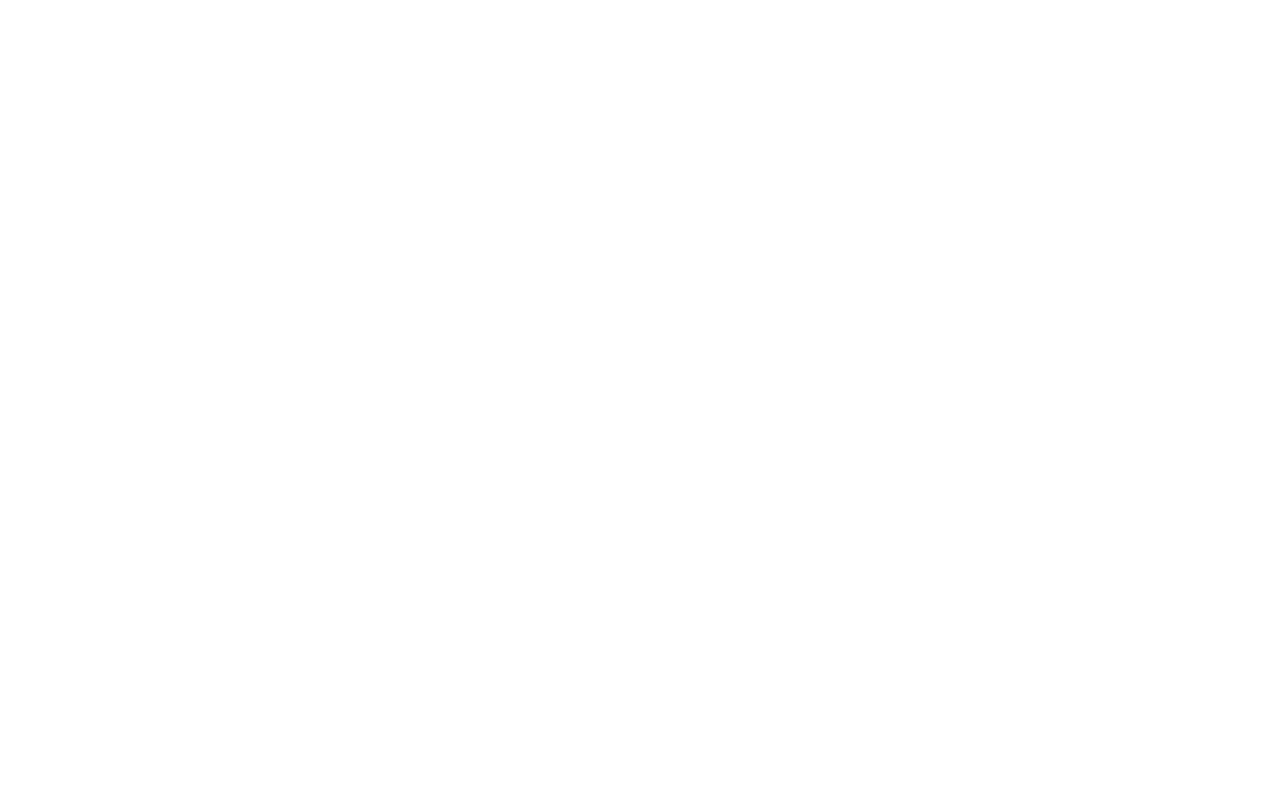
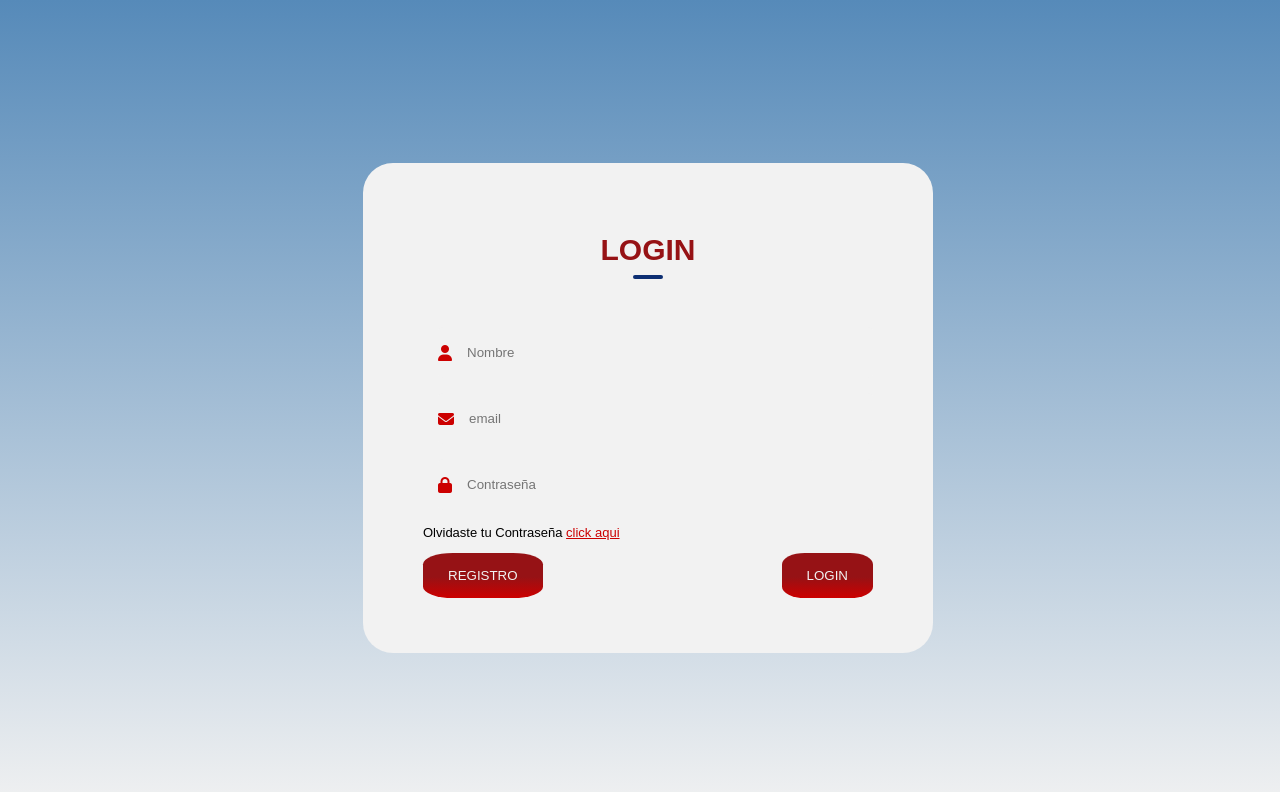
Before and after one commit to FabLog31/Die-Cast-Market, a plain HTML site: page pages/login.html in a window 1280 px wide. Drawn offline with Linux system fonts and the light colour scheme.

Commit message:
Login [actualizacion]

```diff
--- a/pages/contactanos.html
+++ b/pages/contactanos.html
@@ -5,7 +5,7 @@
     <meta charset="UTF-8">
     <meta name="viewport" content="width=device-width, initial-scale=1.0">
     <title>Contactanos</title>
-    <link rel="stylesheet" href="Styles/Styles.css">
+    <link rel="stylesheet" href="styles/contactanos.css">
     <script src="./Cosas.js"></script>
     <link rel="stylesheet" href="https://cdnjs.cloudflare.com/ajax/libs/font-awesome/6.4.0/css/all.min.css"
         integrity="sha512-iecdLmaskl7CVkqkXNQ/ZH/XLlvWZOJyj7Yy7tcenmpD1ypASozpmT/E0iPtmFIB46ZmdtAc9eNBvH0H/ZpiBw=="
--- a/pages/login.html
+++ b/pages/login.html
@@ -0,0 +1,57 @@
+<!-- Hola we :) -->
+
+<!DOCTYPE html>
+<html lang="en">
+
+<head>
+    <meta charset="UTF-8">
+    <meta name="viewport" content="width=device-width, initial-scale=1.0">
+    <title>Login</title>
+    <link rel="stylesheet" href="../styles/login.css">
+    <script async src="../scripts/login.js"></script>
+    <link rel="stylesheet" href="https://cdnjs.cloudflare.com/ajax/libs/font-awesome/6.4.0/css/all.min.css"
+        integrity="sha512-iecdLmaskl7CVkqkXNQ/ZH/XLlvWZOJyj7Yy7tcenmpD1ypASozpmT/E0iPtmFIB46ZmdtAc9eNBvH0H/ZpiBw=="
+        crossorigin="anonymous" referrerpolicy="no-referrer" />
+</head>
+
+<body>
+
+    <div class="container">
+        <div class="form-content">
+            <h1>LOGIN</h1>
+            <form>
+                <div class="input-group">
+                    <div class="input-fielt">
+                        <i class="fa-solid fa-user"></i>
+                        <input type="text" placeholder="Nombre">
+                    </div>
+
+                    <div class="input-group">
+                        <div class="input-fielt">
+                            <i class="fa-solid fa-envelope"></i>
+                            <input type="email" placeholder="email">
+                        </div>
+
+                        <div class="input-group">
+                            <div class="input-fielt">
+                                <i class="fa-solid fa-lock"></i>
+                                <input type="password" placeholder="Contraseña">
+                            </div>
+                            <div>
+                                <p>Olvidaste tu Contraseña <a href="#">click aqui</a></p>
+                            </div>
+                            <div class="btn-fielt">
+                                <button id="signUp" type="button">REGISTRO</button>
+                                <button id="signIn" type="button" class="disable">LOGIN</button>
+                            </div>
+
+                        </div>
+                    </div>
+            </form>
+        </div>
+    </div>
+
+
+</body>
+
+</html>
--- /dev/null
+++ b/scripts/login.js
@@ -0,0 +1,23 @@
+
+// Objeto que simula una base de datos de usuarios
+const usersDB = {
+    "usuario1": "contraseña1",
+    "usuario2": "contraseña2"
+};
+
+// Función para manejar el inicio de sesión
+function login() {
+    const usernameInput = document.getElementById('username').value;
+    const passwordInput = document.getElementById('password').value;
+    const message = document.getElementById('message');
+
+    // Validar si el usuario existe y la contraseña es correcta
+    if (usersDB[usernameInput] && usersDB[usernameInput] === passwordInput) {
+        message.style.color = "green";
+        message.textContent = "¡Inicio de sesión exitoso!";
+        // Redirigir o realizar otra acción aquí
+    } else {
+        message.style.color = "red";
+        message.textContent = "Usuario o contraseña incorrectos.";
+    }
+}
--- a/styles/contactanos.css
+++ b/styles/contactanos.css
@@ -76,8 +76,6 @@ body {
     height: auto;
     border-radius: 20px;
 }
-
-
 
 
 
--- a/styles/login.css
+++ b/styles/login.css
@@ -0,0 +1,122 @@
+/* Estilos */
+:root {
+    --primaryColor: #0D2F73;
+    --secondaryColor: #568AB9;
+    --tertiaryColor: #961215;
+    --quaternaryColor: #cc0000;
+    --backgroundColor: #F2F2F2;
+    --textColor: #0D2F73;
+    --tipography: "Exo 2", sans-serif;
+}
+
+body {
+    background-image: linear-gradient(180deg, rgba(86, 138, 185, 1), rgba(242, 242, 242, 1) 100%);
+    font-family: var(--tipography);
+    width: 100%;
+    height: 100vh;
+    display: flex;
+    justify-content: center;
+    align-items: center;
+}
+
+
+.container {
+    width: 100%;
+    height: 100vh;
+    display: flex;
+    align-items: center;
+    justify-content: center;
+}
+
+.form-content {
+    width: 100%;
+    max-width: 450px;
+    height: 370px;
+    background-color: #F2F2F2;
+    padding: 50px 60px 70px;
+    text-align: center;
+    border-radius: 30px;
+}
+
+.form-content h1 {
+    font-size: 30px;
+    margin-bottom: 60px;
+    color: #961215;
+    position: relative;
+}
+
+.form-content h1::after {
+    content: '';
+    width: 30px;
+    height: 4px;
+    border-radius: 3px;
+    background: #0D2F73;
+    position: absolute;
+    bottom: -12px;
+    left: 50%;
+    transform: translateX(-50%);
+}
+
+.input-fielt {
+    background-color: #F2F2F2;
+    margin: 15px 0;
+    border-radius: 5px;
+    display: flex;
+    align-items: center;
+    transition: max-height 05s;
+    overflow: hidden;
+}
+
+
+input {
+    width: 100%;
+    background: transparent;
+    border: 0;
+    outline: none;
+    padding: 18px 15px;
+    color: #568AB9;
+}
+
+input ::placeholder {
+    color: #961215;
+}
+
+.input-fielt {
+    margin-left: 15px;
+    color: #cc0000;
+}
+
+form p {
+    color: #000000;
+    text-align: left;
+    font-size: 13px;
+}
+
+form p a {
+    color: #cc0000;
+}
+
+.btn-fielt {
+    width: 100%;
+    display: flex;
+    justify-content: space-between;
+}
+
+.btn-fielt button {
+    background: linear-gradient(180deg, rgba(150, 18, 21, 1) 53%, rgba(204, 0, 0, 1) 100%);
+    color: var(--backgroundColor);
+    border-radius: 25%;
+    padding: 15px 25px;
+    cursor: pointer;
+    border: 0;
+
+}
+
+.input-group {
+    height: 250px;
+}
+
+.btn-fielt button.disable {
+    background-color: #F2F2F2;
+    color: #F2F2F2;
+}
```
Also changed, not shown: scripts/contacto.js (added).
